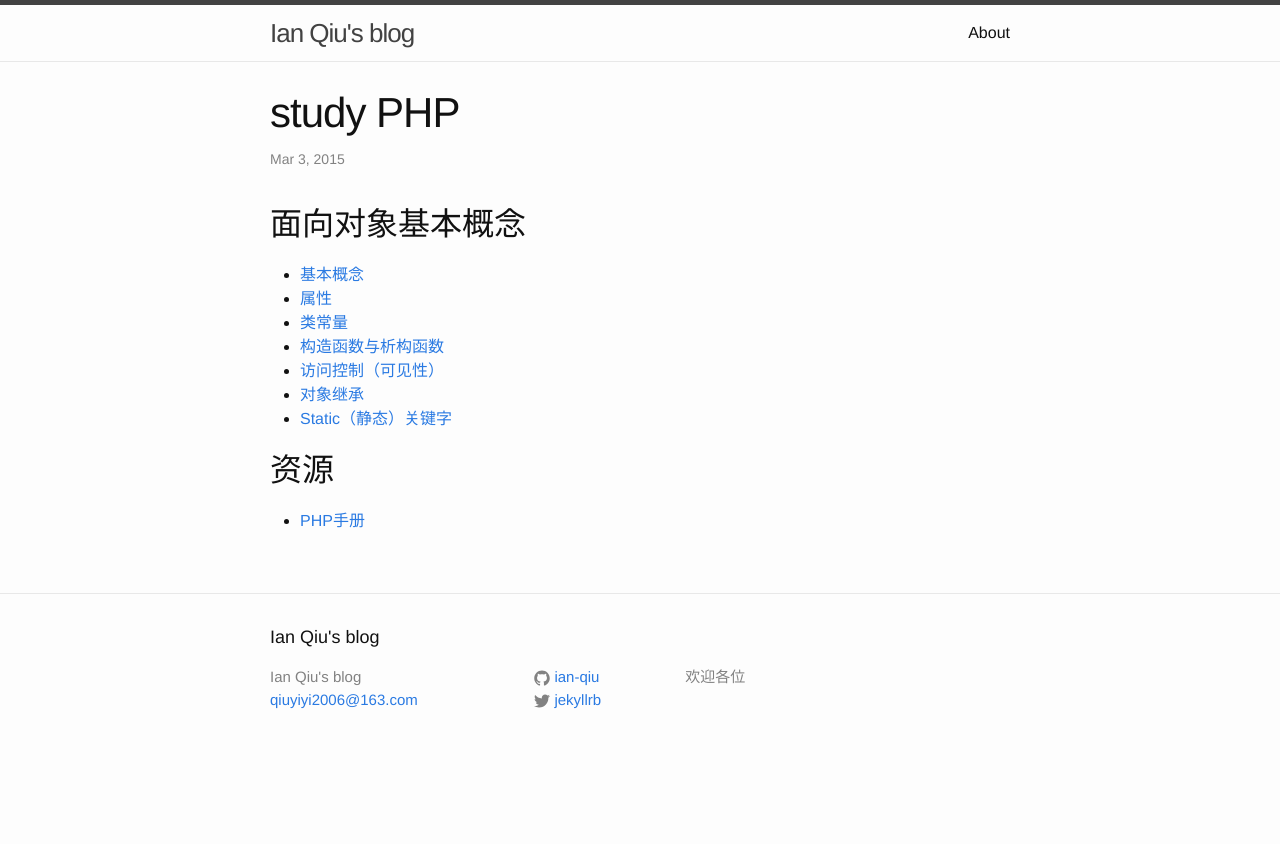
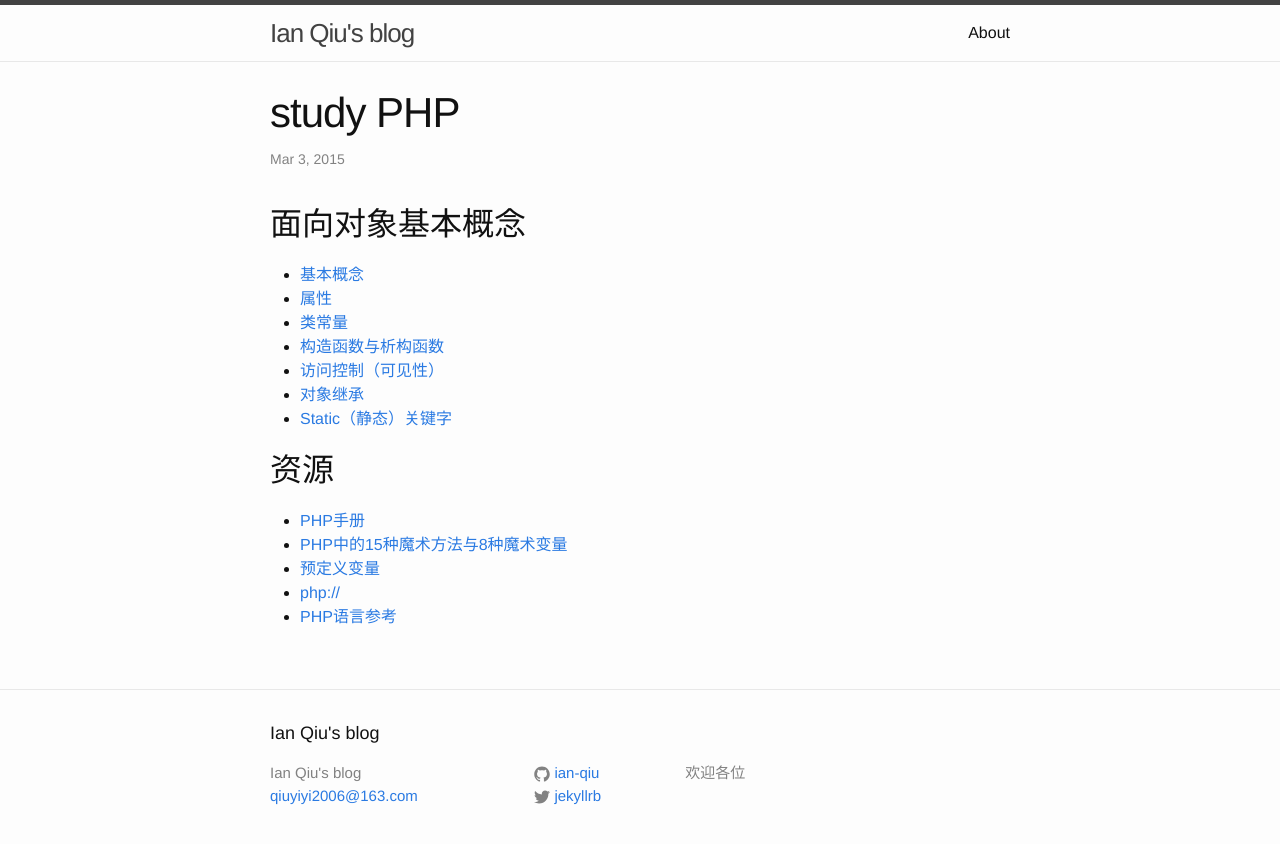
Before and after one commit to ian-qiu/ian-qiu.github.io, a Jekyll site: the page built from _posts/2015-03-03-study-php.markdown, in a window 1280 px wide. Shown: the top 844 px of the page. Built offline with Jekyll 4.4.1, drawn with Linux system fonts in a browser that asks for light colours.

Commit message:
study php

```diff
--- a/_posts/2015-03-03-study-php.markdown
+++ b/_posts/2015-03-03-study-php.markdown
@@ -20,3 +20,7 @@ categories: study
 --------------
 
 * <a target="_blank" href="http://php.net/manual/zh/">PHP手册</a>
+* <a target="_blank" href="http://www.imooc.com/wenda/detail/248729">PHP中的15种魔术方法与8种魔术变量</a>
+* <a target="_blank" href="http://php.net/manual/zh/reserved.variables.php">预定义变量</a>
+* <a target="_blank" href="http://php.net/manual/zh/wrappers.php.php">php://</a>
+* <a target="_blank" href="http://php.net/manual/zh/langref.php">PHP语言参考</a>
```
